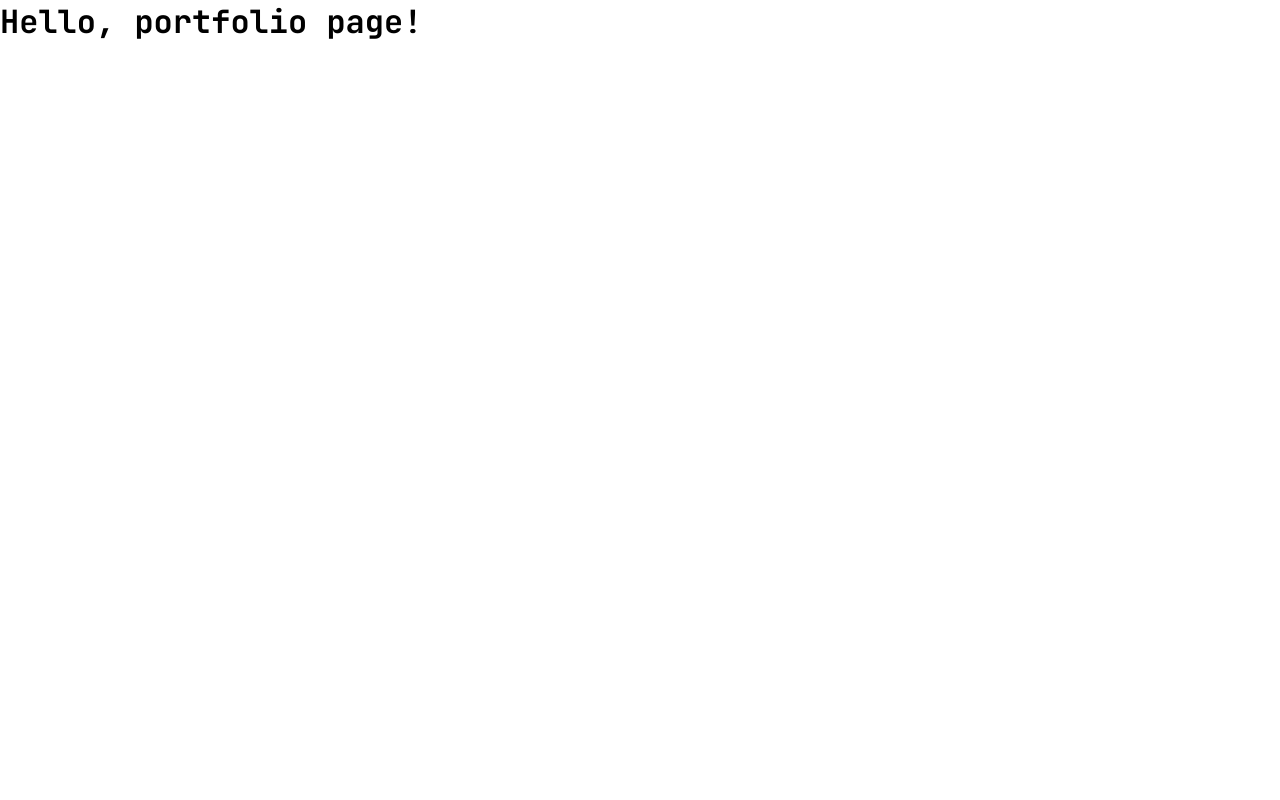
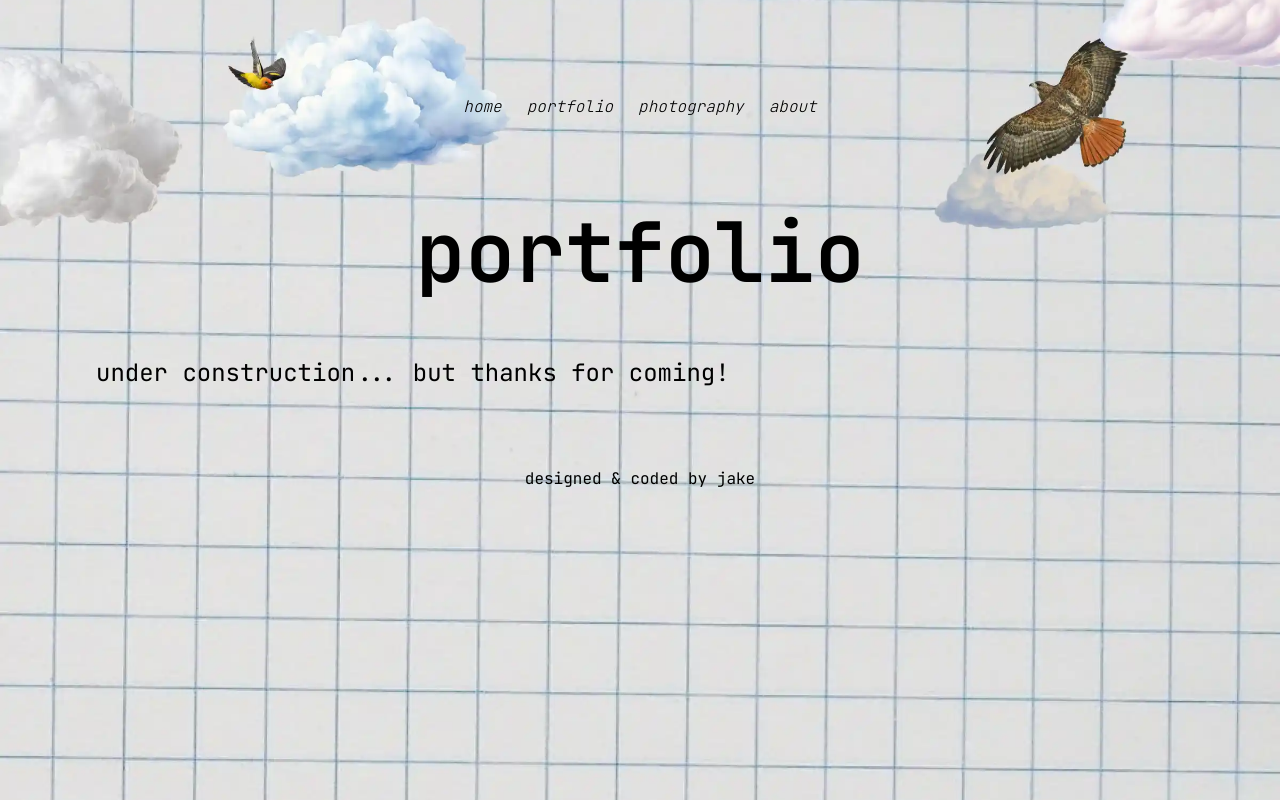
Before and after one commit to jakegreenbergbell/portfolio, a Next.js app: page /home/portfolio in a window 1280 px wide. Built offline with nearby package versions, Linux system fonts and the light colour scheme.

Commit message:
Put a temp Portfolio page.

```diff
--- a/src/app/home/portfolio/page.js
+++ b/src/app/home/portfolio/page.js
@@ -1,4 +1,77 @@
-// `app/page.js` is the UI for the `/` URL
+"use client";
+
+import Image from "next/image";
+import styled from "styled-components";
+import Header from "@/app/components/Header";
+import { motion } from "framer-motion";
+import HeaderText from "@/app/components/HeaderText";
+import BodyText from "@/app/components/BodyText";
+import Footer from "@/app/components/Footer";
+
 export default function Page() {
-    return <h1>Hello, portfolio page!</h1>;
+    return (
+        <main>
+            <BackgroundImage
+                src="/aboutbackground.webp"
+                height="850"
+                width="850"
+                priority={true}
+                alt="Graph paper with California Poppy's drawn on"
+            />
+            <Container>
+                <Header />
+                <motion.div
+                    layout
+                    initial={{ opacity: 0 }}
+                    animate={{ opacity: 1 }}
+                    transition={{ duration: 1, ease: "easeIn" }}
+                >
+                    <StyledHeaderText>portfolio</StyledHeaderText>
+                </motion.div>
+
+                <StyledBodyText>
+                    <motion.div
+                        layout
+                        initial={{ opacity: 0, marginTop: "-10px" }}
+                        animate={{ opacity: 1, marginTop: "0px" }}
+                        transition={{ duration: 1, ease: "easeIn" }}
+                    >
+                        <FirstParagraph>
+                            under construction... but thanks for coming!
+                        </FirstParagraph>
+                    </motion.div>
+                </StyledBodyText>
+                <Footer />
+            </Container>
+        </main>
+    );
 }
+
+const Container = styled.div`
+    display: flex;
+    flex-direction: column;
+    align-items: center;
+    min-height: 100vh;
+    padding: 6rem;
+`;
+
+const StyledHeaderText = styled(HeaderText)`
+    margin-top: 80px;
+`;
+
+const StyledBodyText = styled(BodyText)`
+    width: 100vw;
+    padding-top: 50px;
+    padding-left: 6rem;
+    padding-right: 6rem;
+`;
+
+const FirstParagraph = styled.div``;
+
+const BackgroundImage = styled(Image)`
+    position: fixed;
+    z-index: -10;
+    height: 100%;
+    width: 100%;
+    object-fit: cover;
+`;
```
